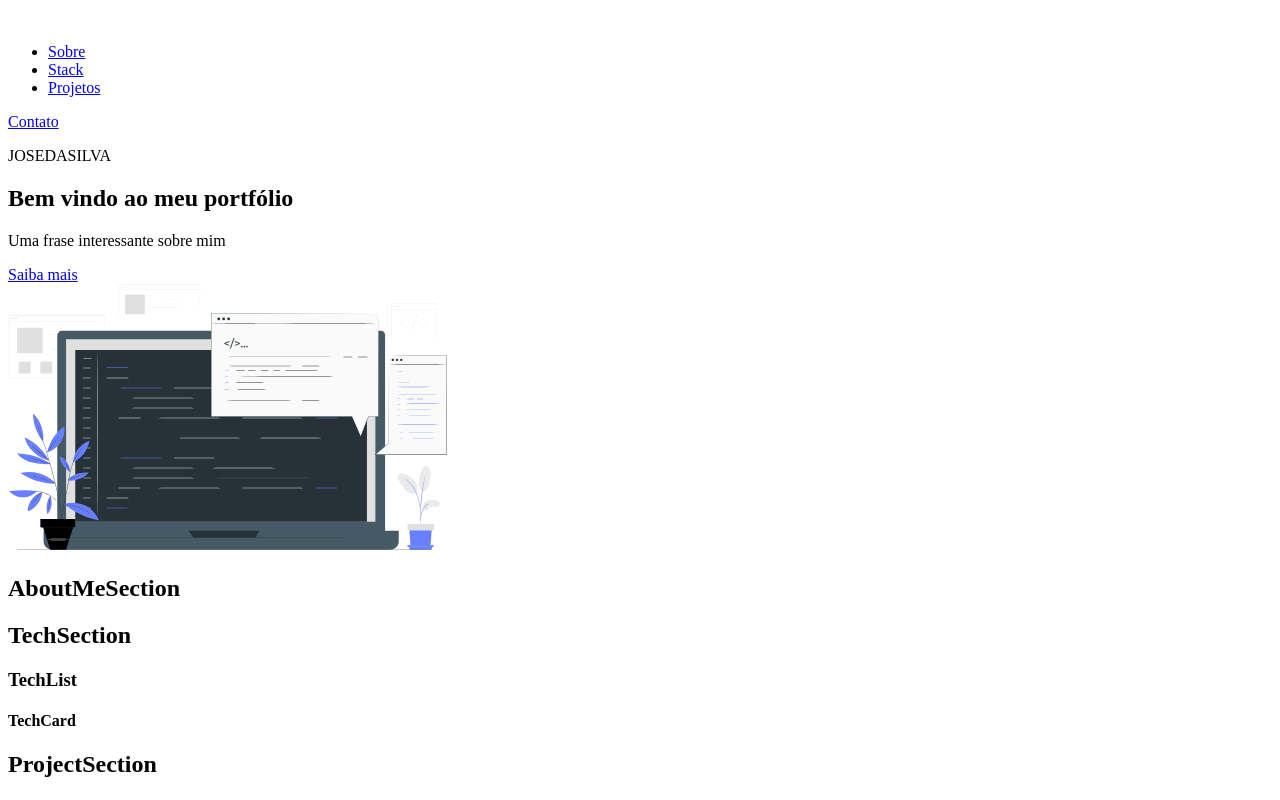
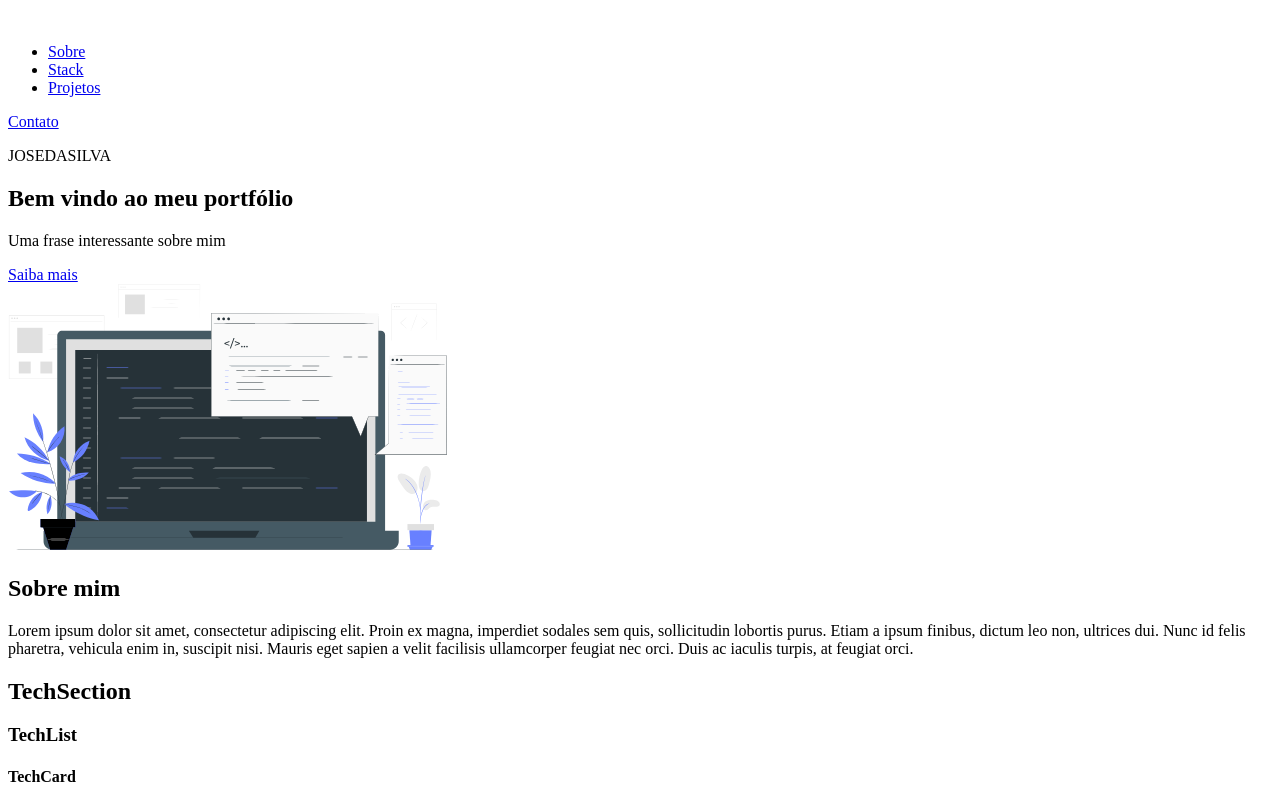
Before and after one commit to ipullynnhah/m3-s1-entrega-porfolio-ipullynnhah, a React (Vite) app: page / in a window 1280 px wide. Shown: the top 800 px of the page. Built offline with nearby package versions, Linux system fonts and the light colour scheme.

Commit message:
feat: implment about me section

```diff
--- a/src/components/AboutMeSection/index.jsx
+++ b/src/components/AboutMeSection/index.jsx
@@ -1,4 +1,15 @@
 // TODO: need to add #about-me to this
 export function AboutMeSection() {
-  return <h2>AboutMeSection</h2>;
+  return (
+    <section>
+      <h2>Sobre mim</h2>
+      <p>
+        Lorem ipsum dolor sit amet, consectetur adipiscing elit. Proin ex magna,
+        imperdiet sodales sem quis, sollicitudin lobortis purus. Etiam a ipsum
+        finibus, dictum leo non, ultrices dui. Nunc id felis pharetra, vehicula
+        enim in, suscipit nisi. Mauris eget sapien a velit facilisis ullamcorper
+        feugiat nec orci. Duis ac iaculis turpis, at feugiat orci.
+      </p>
+    </section>
+  );
 }
```
